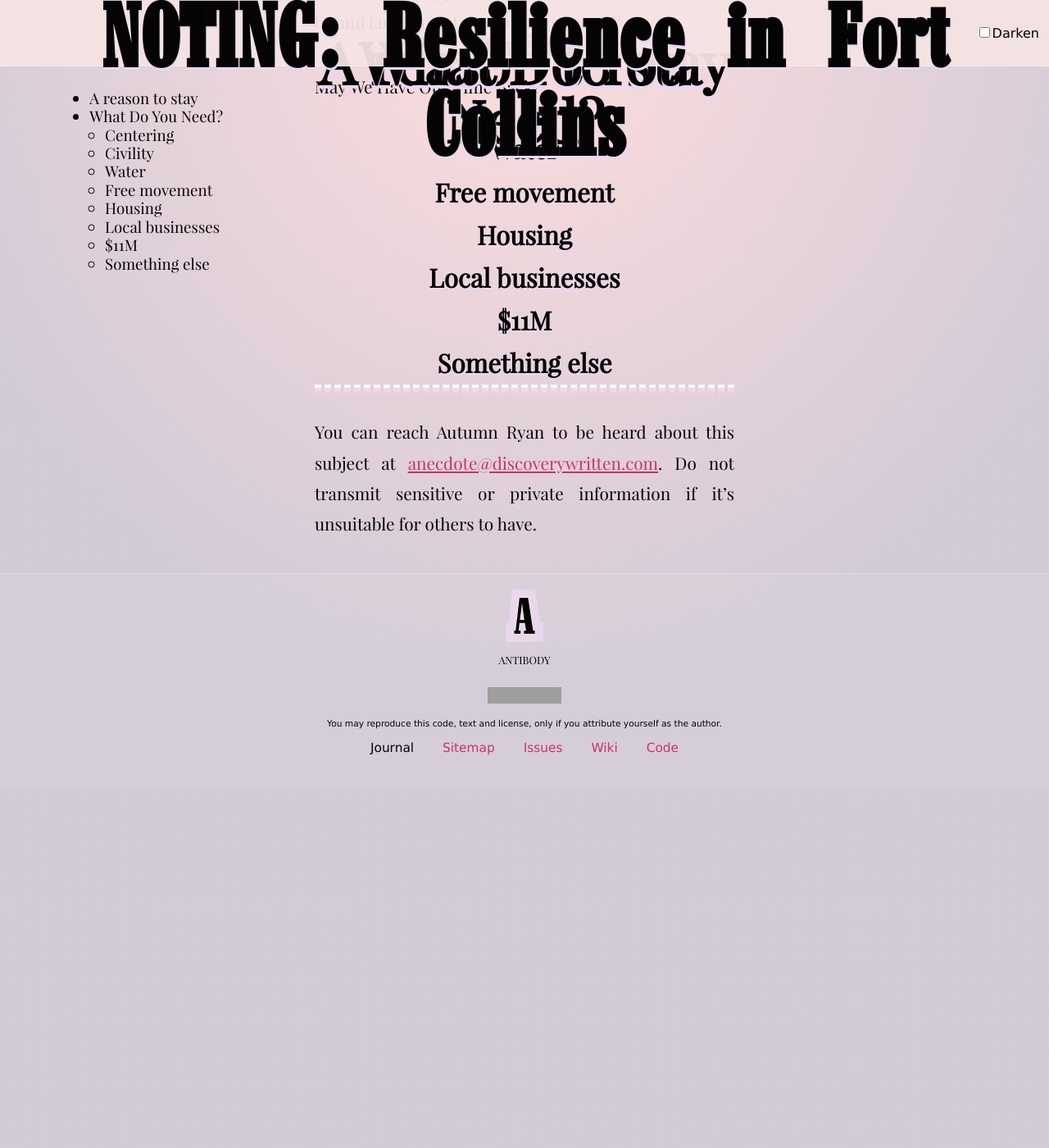
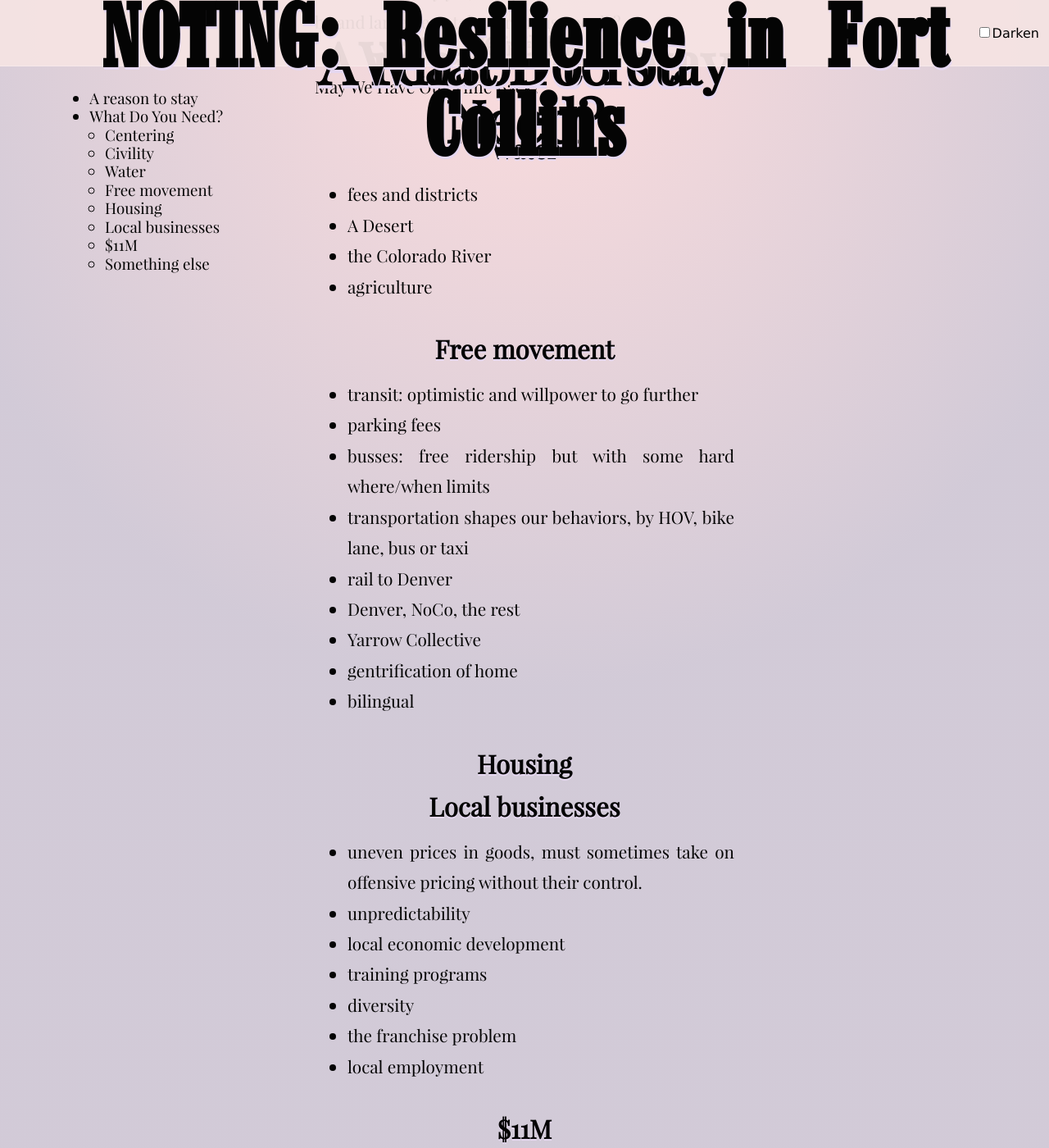
Before and after one commit to tiliv/antibody, a Jekyll site: the page built from docs/journal/autumn-ryan-Resilience-in-Fort-Collins/index.md, in a window 1280 px wide and 1400 px high, scrolled down 9524 px. Shown: the whole window at 82% size. Built offline with Jekyll 4.4.1, drawn with Linux system fonts in a browser that asks for light colours; before the commit the page ends 10485 px from its top, so only the background shows below that; grey boxes are pictures that could not be loaded.

Commit message:
Add direction notes

```diff
--- a/docs/journal/autumn-ryan-Resilience-in-Fort-Collins/index.md
+++ b/docs/journal/autumn-ryan-Resilience-in-Fort-Collins/index.md
@@ -135,15 +135,35 @@ May We Have Our Time Back?
 
 #### Water
 
+- fees and districts
+- A Desert
+- the Colorado River
+- agriculture
 
 #### Free movement
 
+- transit: optimistic and willpower to go further
+- parking fees
+- busses: free ridership but with some hard where/when limits
+- transportation shapes our behaviors, by HOV, bike lane, bus or taxi
+- rail to Denver
+- Denver, NoCo, the rest
+- Yarrow Collective
+- gentrification of home
+- bilingual
 
 #### Housing
 
 
 #### Local businesses
 
+- uneven prices in goods, must sometimes take on offensive pricing without their control.
+- unpredictability
+- local economic development
+- training programs
+- diversity
+- the franchise problem
+- local employment
 
 #### $11M
 
```
